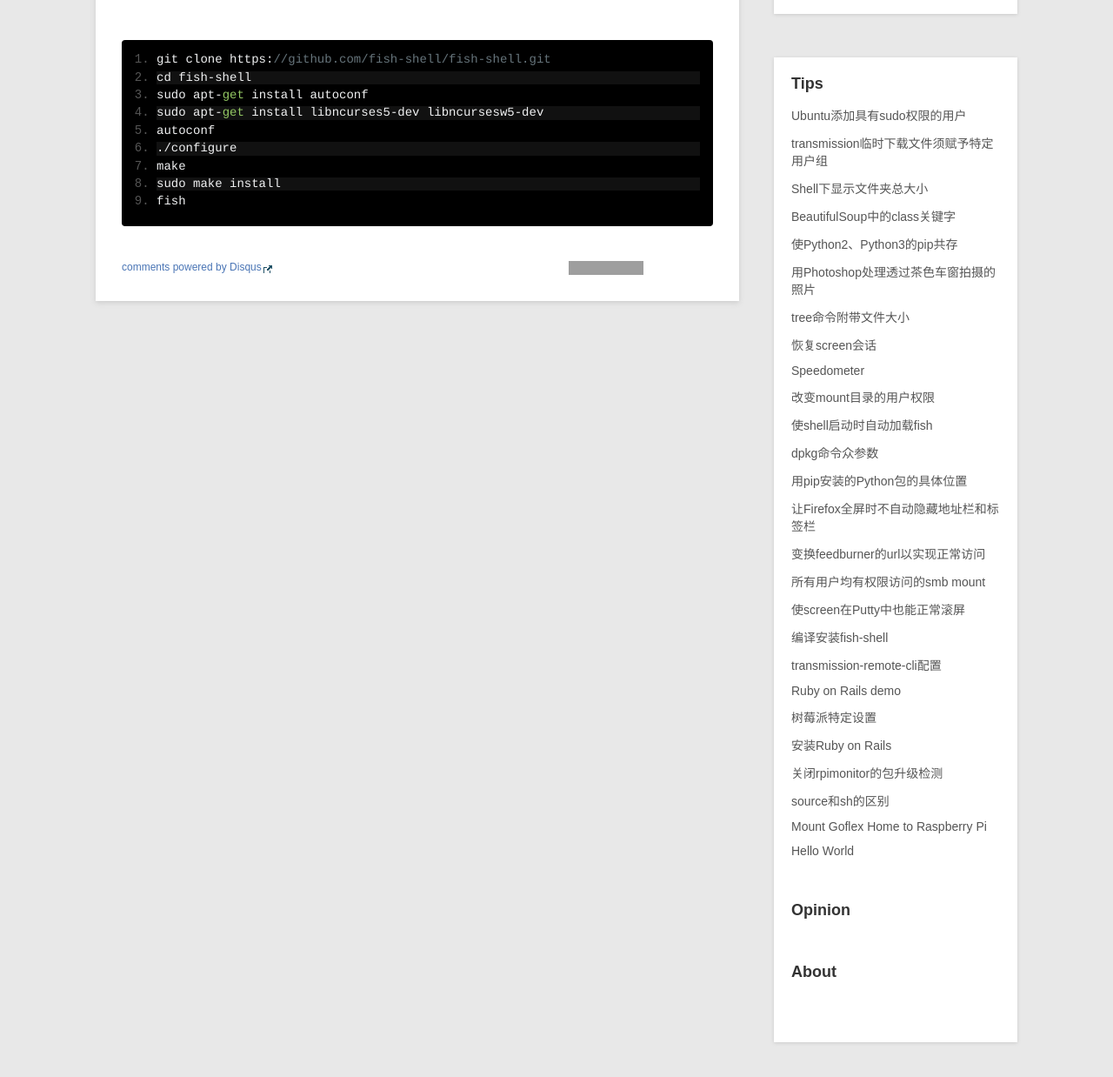
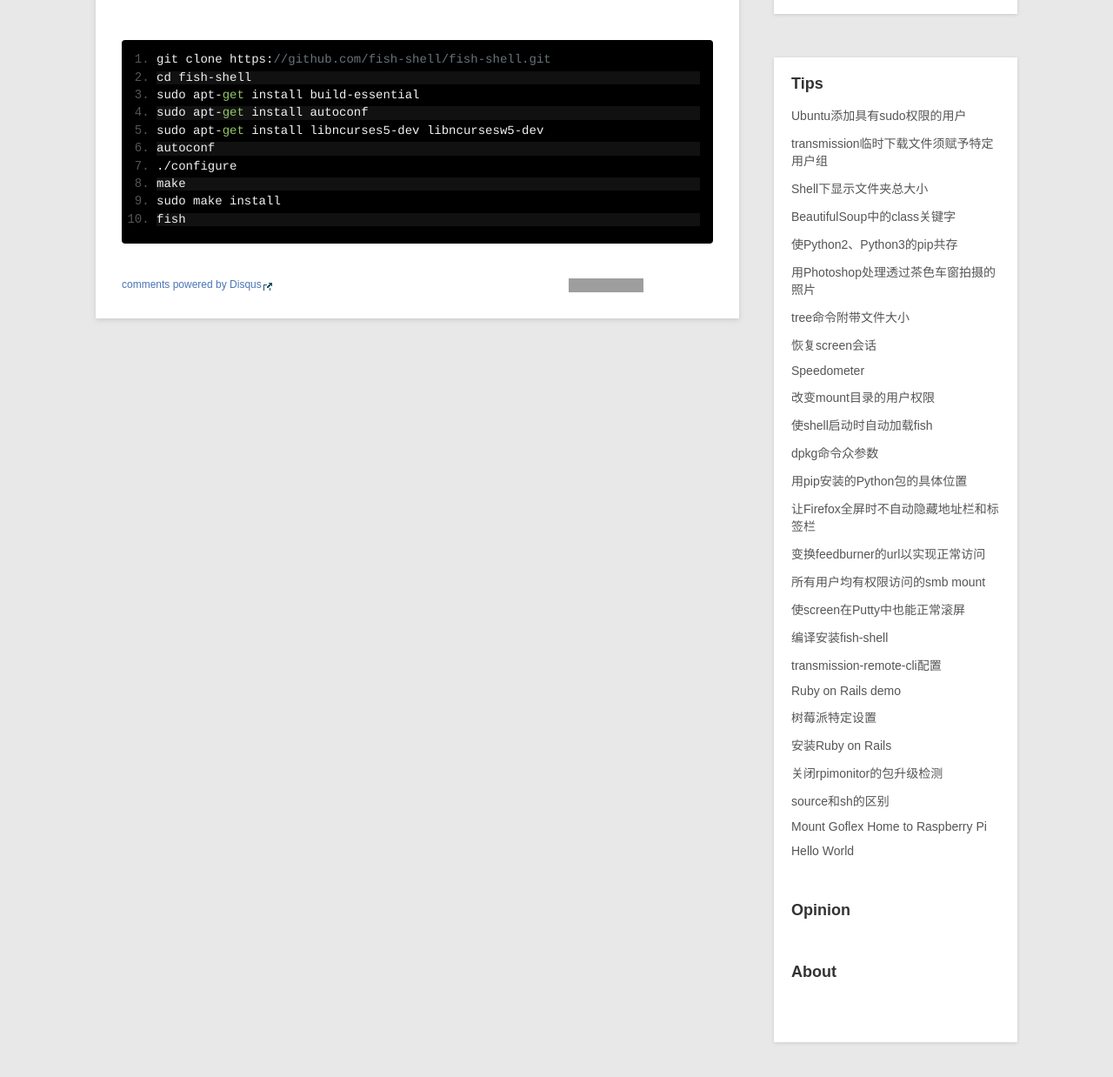
Before and after one commit to iskl/iskl.github.com, a Jekyll site: the page built from _posts/tips/2013-07-01-build-fish.md, in a window 1280 px wide, cut to the strip 189-1437 px from the top of the page. Shown: the top 1238 px of the strip at 87% size. Built offline with Jekyll 4.4.1, drawn with Linux system fonts in a browser that asks for light colours; Markdown is read by kramdown in place of the engine named in the settings; comment, search, counter and statistics services are not loaded; grey boxes are pictures that could not be loaded.

```diff
--- a/_posts/tips/2013-07-01-build-fish.md
+++ b/_posts/tips/2013-07-01-build-fish.md
@@ -7,6 +7,7 @@
 
     git clone https://github.com/fish-shell/fish-shell.git
     cd fish-shell
+    sudo apt-get install build-essential
     sudo apt-get install autoconf
     sudo apt-get install libncurses5-dev libncursesw5-dev
     autoconf
```
